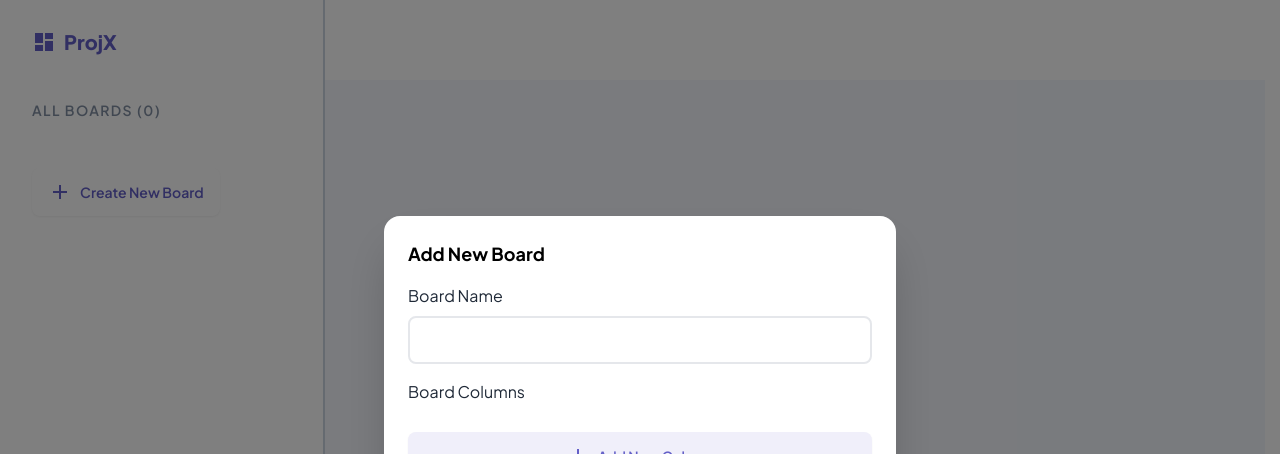
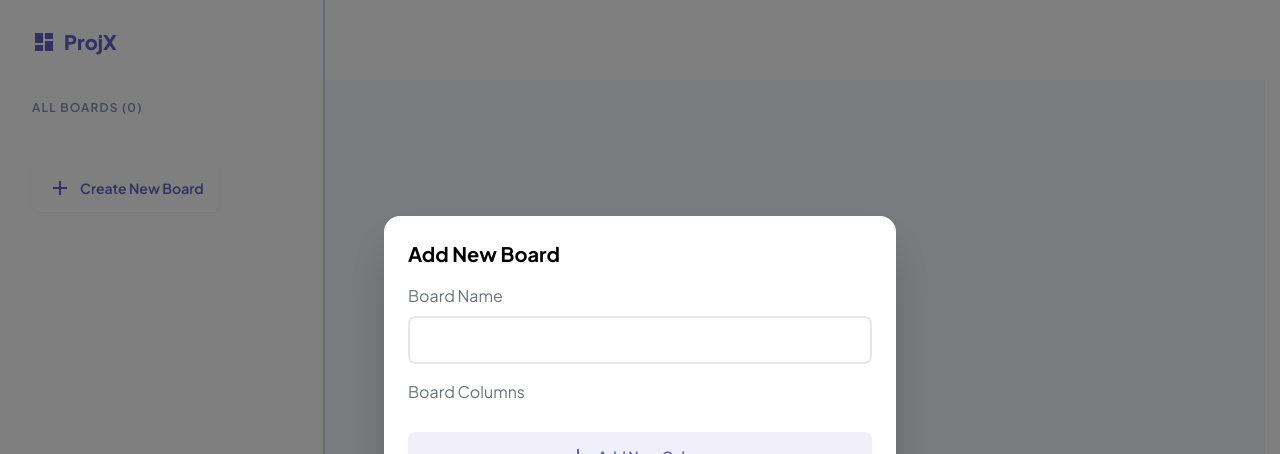
Before and after one commit to MicahD18/ProjX-KanbanBoardApp, a React (Vite) app: page / in a window 1280 px wide. Both pictures are taken after a click on the button "Create New Board". Shown: the top 454 px of the page. Built offline with nearby package versions, Linux system fonts and the light colour scheme.

Commit message:
small styling edits

```diff
--- a/src/components/Columns.tsx
+++ b/src/components/Columns.tsx
@@ -205,7 +205,7 @@ const Columns: React.FC<Props> = ({ columns }) => {
           {/* top-part of container/column */}
           <div className="flex flex-row items-center gap-2">
             <div className="w-4 h-4 bg-primary_btn_idle rounded-xl"></div>
-            <p>
+            <p className="tracking-wider text-gray-600 font-semibold ml-2 text-sm">
               {column.name.toLocaleUpperCase()} ({column.tasks.length})
             </p>
           </div>
--- a/src/components/Sidebar.tsx
+++ b/src/components/Sidebar.tsx
@@ -58,7 +58,7 @@ const Sidebar = () => {
   };
 
   return (
-    <>
+    <div className="plus-jakarta">
       {/* EDIT BOARD DIALOG */}
       <Dialog isOpen={currentModal === "create_board"}>
         <EditBoardModal
@@ -76,7 +76,7 @@ const Sidebar = () => {
             <p className="ml-2 plus-jakarta font-extrabold">ProjX</p>
           </div>
           <div className="mt-4">
-            <p className="plus-jakarta font-semibold text-sm tracking-widest text-light_gray">
+            <p className="plus-jakarta font-semibold text-xs tracking-widest text-light_gray">
               ALL BOARDS ({boards.length})
             </p>
             <div className="flex flex-col mt-6">
@@ -108,7 +108,7 @@ const Sidebar = () => {
           </div>
         </div>
       </div>
-    </>
+    </div>
   );
 };
 
--- a/src/components/modals/EditBoardModal.tsx
+++ b/src/components/modals/EditBoardModal.tsx
@@ -147,13 +147,13 @@ const EditBoardModal: React.FC<Props> = ({
     <div className="plus-jakarta">
       <div className="flex flex-row w-full justify-between">
         {board ? (
-          <h3 className="font-bold text-lg text-black">Edit Board</h3>
+          <h3 className="font-bold text-xl text-black">Edit Board</h3>
         ) : (
-          <h3 className="font-bold text-lg text-black">Add New Board</h3>
+          <h3 className="font-bold text-xl text-black">Add New Board</h3>
         )}
       </div>
       <div className="form-group flex flex-col mt-4">
-        <label htmlFor="title" className="mb-2">
+        <label htmlFor="title" className="mb-2 text-gray-500">
           Board Name
         </label>
         <input
@@ -164,7 +164,7 @@ const EditBoardModal: React.FC<Props> = ({
           className="input input-bordered bg-white border-gray-200 border-2 text-black focus:border-primary_btn_idle"
         />
       </div>
-      <p className="mt-4">Board Columns</p>
+      <p className="mt-4 text-gray-500">Board Columns</p>
       <div className="flex flex-col gap-3 my-2">
         {columns.map((column, index) => (
           <div
--- a/src/pages/BoardPage.tsx
+++ b/src/pages/BoardPage.tsx
@@ -330,7 +330,7 @@ const BoardPage = () => {
   }
 
   return (
-    <div className="flex flex-row">
+    <div className="flex flex-row plus-jakarta">
       <MainNav />
       <div
         className="flex flex-row h-[93vh] w-full bg-cool_gray overflow-x-scroll"
```
